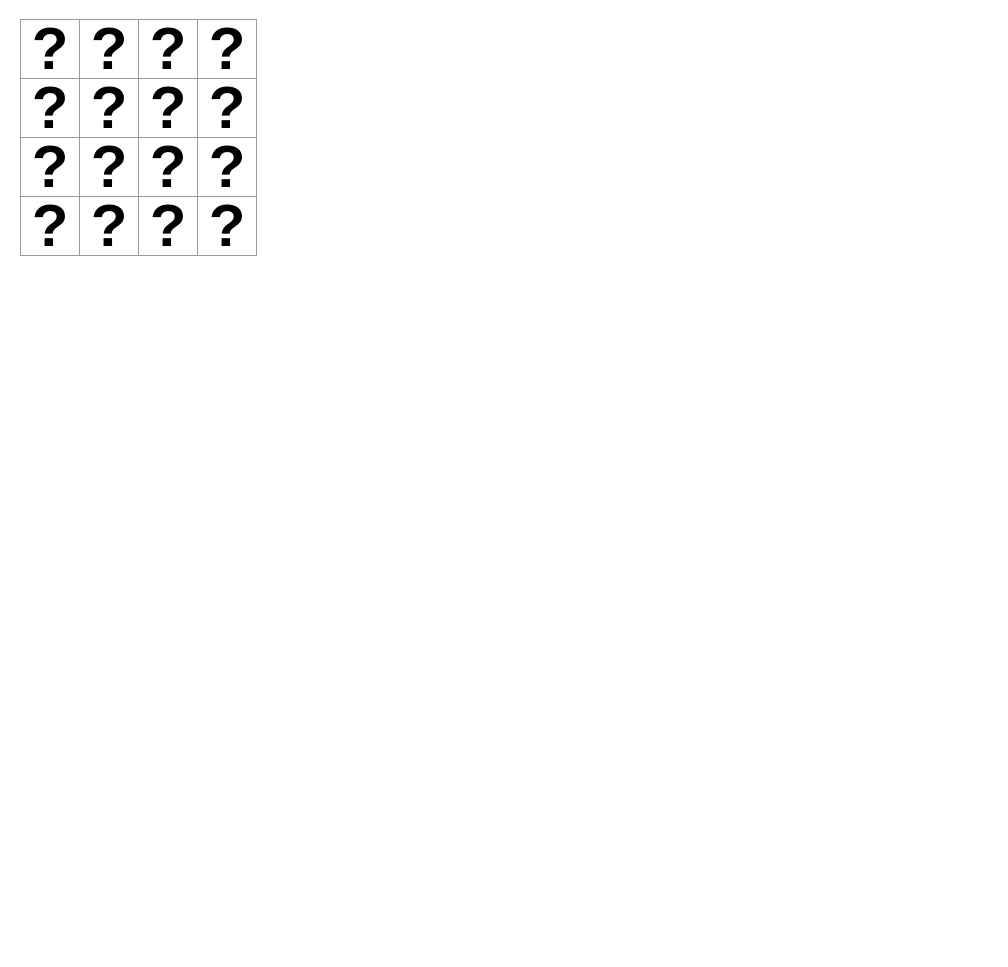
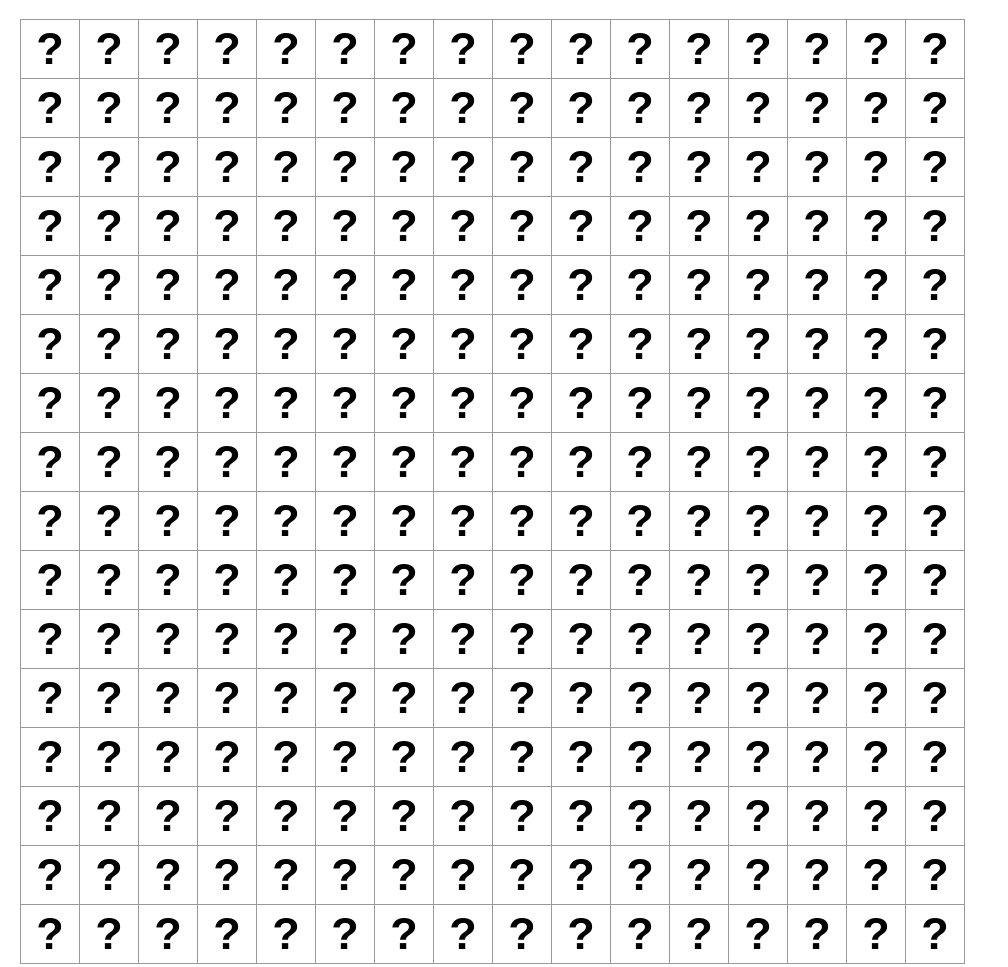
Before and after one commit to andrew-oxenburgh/minesweeper, a React app: page / in a window 1280 px wide. Shown: the top 967 px of the page, without its empty margins (0-1008 px from the left). Before the commit the page ends 800 px from the top, so only its background shows below. Built offline with nearby package versions, Linux system fonts and the light colour scheme.

Commit message:
is now 16*16. tidied font size. some styling of different numbers. now uses lodash

```diff
--- a/package.json
+++ b/package.json
@@ -3,6 +3,7 @@
   "version": "0.1.0",
   "private": true,
   "dependencies": {
+    "lodash": "^4.17.4",
     "node-sass-chokidar": "0.0.3",
     "react": "^15.6.1",
     "react-dom": "^15.6.1",
--- a/src/Game.js
+++ b/src/Game.js
@@ -1,17 +1,30 @@
 import React from 'react';
 import ReactDOM from 'react-dom';
+import _ from 'lodash';
 import './Game.css';
 
 class Square extends React.Component {
     constructor(props) {
         super(props);
+
+
+        var className = 'square';
+        if(this.props.value%8===0){
+            className += ' begin'
+        }
+        if(this.props.value%8===7){
+            className += ' end'
+        }
+
         this.state = {
-            selected: false
+            selected: false,
+            posited: false,
+            className: className
         };
     }
 
     render() {
-        var className = this.props.className;
+        var className = this.state.className;
         if (this.state.selected) {
             className += " type-" + this.props.value;
         }
@@ -35,49 +48,39 @@ class Game extends React.Component {
     constructor(props) {
         super(props);
         this.squares = [
-            '0', '0', '0', '0',
-            '0', '1', '1', '1',
-            '0', '1', 'X', '1',
-            '0', '1', '1', '1'
+            '0', '0', '0', '0', '0', '0', '0', '0', '0', '0', '0', '0', '0', '0', '0', '0',
+            '0', '1', '2', '2', '1', '1', '2', '2', '1', '1', '2', '2', '1', '1', '2', '2',
+            '0', '1', 'X', 'X', '1', '1', 'X', 'X', '1', '1', 'X', 'X', '1', '1', 'X', 'X',
+            '0', '1', '2', '2', '1', '1', '2', '2', '1', '1', '2', '2', '1', '1', '2', '2',
+            '0', '0', '0', '0', '0', '0', '0', '0', '0', '0', '0', '0', '0', '0', '0', '0',
+            '0', '1', '2', '2', '1', '1', '2', '2', '1', '1', '2', '2', '1', '1', '2', '2',
+            '0', '1', 'X', 'X', '1', '1', 'X', 'X', '1', '1', 'X', 'X', '1', '1', 'X', 'X',
+            '0', '1', '2', '2', '1', '1', '2', '2', '1', '1', '2', '2', '1', '1', '2', '2',
+            '0', '0', '0', '0', '0', '0', '0', '0', '0', '0', '0', '0', '0', '0', '0', '0',
+            '0', '1', '2', '2', '1', '1', '2', '2', '1', '1', '2', '2', '1', '1', '2', '2',
+            '0', '1', 'X', 'X', '1', '1', 'X', 'X', '1', '1', 'X', 'X', '1', '1', 'X', 'X',
+            '0', '1', '2', '2', '1', '1', '2', '2', '1', '1', '2', '2', '1', '1', '2', '2',
+            '0', '0', '0', '0', '0', '0', '0', '0', '0', '0', '0', '0', '0', '0', '0', '0',
+            '0', '1', '2', '2', '1', '1', '2', '2', '1', '1', '2', '2', '1', '1', '2', '2',
+            '0', '1', 'X', 'X', '1', '1', 'X', 'X', '1', '1', 'X', 'X', '1', '1', 'X', 'X',
+            '0', '1', '2', '2', '1', '1', '2', '2', '1', '1', '2', '2', '1', '1', '2', '2',
         ];
     }
 
-    renderSquare(i, className) {
+    renderSquare(i) {
         return (
             <Square
                 value={this.squares[i]}
-                className={className}
+                key={i}
             />
         );
-    }
-
-    jumpTo(step) {
-        this.setState({
-            stepNumber: step,
-            xIsNext: (step % 2) === 0
-        });
     }
 
     render() {
         return (
             <div className="game">
                 <div className="game-board">
-                    {this.renderSquare(0, "square begin")}
-                    {this.renderSquare(1, "square")}
-                    {this.renderSquare(2, "square")}
-                    {this.renderSquare(3, "square end")}
-                    {this.renderSquare(4, "square begin")}
-                    {this.renderSquare(5, "square")}
-                    {this.renderSquare(6, "square")}
-                    {this.renderSquare(7, "square end")}
-                    {this.renderSquare(8, "square begin")}
-                    {this.renderSquare(9, "square")}
-                    {this.renderSquare(10, "square")}
-                    {this.renderSquare(11, "square end")}
-                    {this.renderSquare(12, "square begin")}
-                    {this.renderSquare(13, "square")}
-                    {this.renderSquare(14, "square")}
-                    {this.renderSquare(15, "square end")}
+                    {_.range(0, 16*16).map((element, i)=>{return this.renderSquare(i)})};
                 </div>
             </div>
         );
--- a/src/Game.scss
+++ b/src/Game.scss
@@ -11,7 +11,7 @@ ol, ul {
   background: #fff;
   border: 1px solid #999;
   float: left;
-  font-size: 60px;
+  font-size: 45px;
   font-weight: bold;
   line-height: 34px;
   height: 60px;
@@ -20,25 +20,40 @@ ol, ul {
   padding: 0;
   text-align: center;
   width: 60px;
-  &.zero{
+  &.type-0{
     background-color: lightgray;
+    color: gray;
   }
-  &.one{
+  &.type-1{
+    background-color: lightgray;
     color: blue;
   }
-  &.two{
+  &.type-2{
+    background-color: lightgray;
     color: green;
   }
-  &.three{
+  &.type-3{
+    background-color: lightgray;
     color: red;
   }
-  &.four{
+  &.type-4{
+    background-color: lightgray;
     color: darkblue;
   }
-  &.five{
+  &.type-5{
+    background-color: lightgray;
     color: darkgreen;
   }
-  &.five{
+  &.type-6{
+    background-color: lightgray;
+    color: darkred;
+  }
+  &.type-7{
+    background-color: lightgray;
+    color: darkred;
+  }
+  &.type-8{
+    background-color: lightgray;
     color: darkred;
   }
 }
@@ -62,5 +77,5 @@ ol, ul {
 
 .game-board{
   display: grid;
-  grid-template-columns: 1fr 1fr 1fr 1fr;
+  grid-template-columns: 1fr 1fr 1fr 1fr 1fr 1fr 1fr 1fr 1fr 1fr 1fr 1fr 1fr 1fr 1fr 1fr;
 }
```
Also changed, not shown: src/Game.css.
